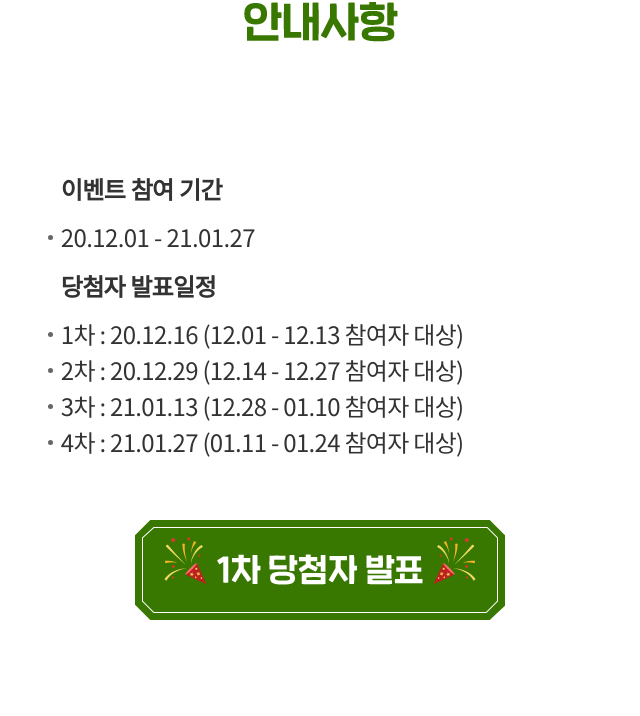
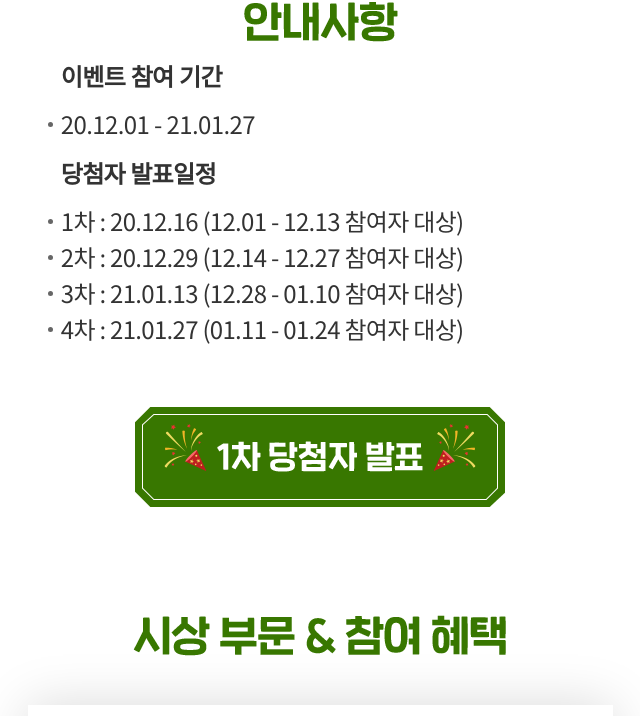
Before and after one commit to ghui3030/dongsuh-teabagart, a plain HTML site: page index.html in a window 1280 px wide. Shown: the part 3097-3813 px from the top of the page, without its empty margins (320-960 px from the left). Drawn offline with Linux system fonts and the light colour scheme; a web font is replaced by a local one.

Commit message:
간격조정

```diff
--- a/src/css/art2020.css
+++ b/src/css/art2020.css
@@ -253,13 +253,13 @@ p {
 .howto {
     background-size: contain;
     background: url(../img/2020art/howto.png) no-repeat;
-    height: 780px;
+    height: 660px;
     padding: 0 14%;
 }
 
 .howto-txt {
     position: relative;
-    top: 34%;
+    top: 23%;
     font-size: 24px;
     line-height: 1.5;
 }
```
